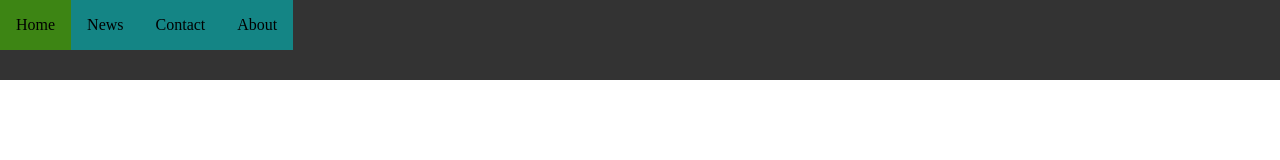
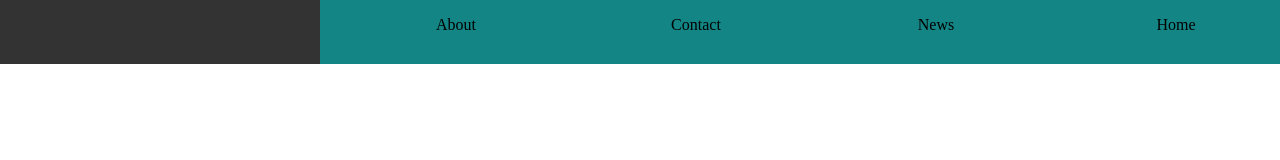
Before and after one commit to eabc2318/Projet-Web-But, a plain HTML site: page navbar.html in a window 1280 px wide. Drawn offline with Linux system fonts and the light colour scheme.

Commit message:
prgres navbar et images

```diff
--- a/css/style-navbar.css
+++ b/css/style-navbar.css
@@ -8,26 +8,32 @@ body
 
 ul.navbar
 {
-  margin: 0px;
+  margin: 0px 0px;
+  margin-right: 1em:
   padding: 0rem;
   height: 5rem;
   list-style-type: none;
 
   overflow: hidden;
   background-color: #333333;
-  height: 5rem;
+  height: 4rem;
 }
 
 
 
 ul.navbar li {
+  width: 15em;
   margin: 0px;
+  margin-right: 1em:
   padding: 0px;
   list-style-type: none;
-  float: left;
+  float: right;
 }
 
 ul.navbar li a {
+  margin-right: 1em;
+  width: 100%;
+  height: 4em;
   display: block;
   color: black;
   background-color: rgb(20, 133, 133);
@@ -37,6 +43,7 @@ ul.navbar li a {
 }
 
 ul.navbar li a:hover {
+  width: 100%;
   display: block;
   color: black;
   background-color: rgb(61, 133, 20);
```
Also changed, not shown: assets/image/global/logo-Photoroom(1).png (added).
